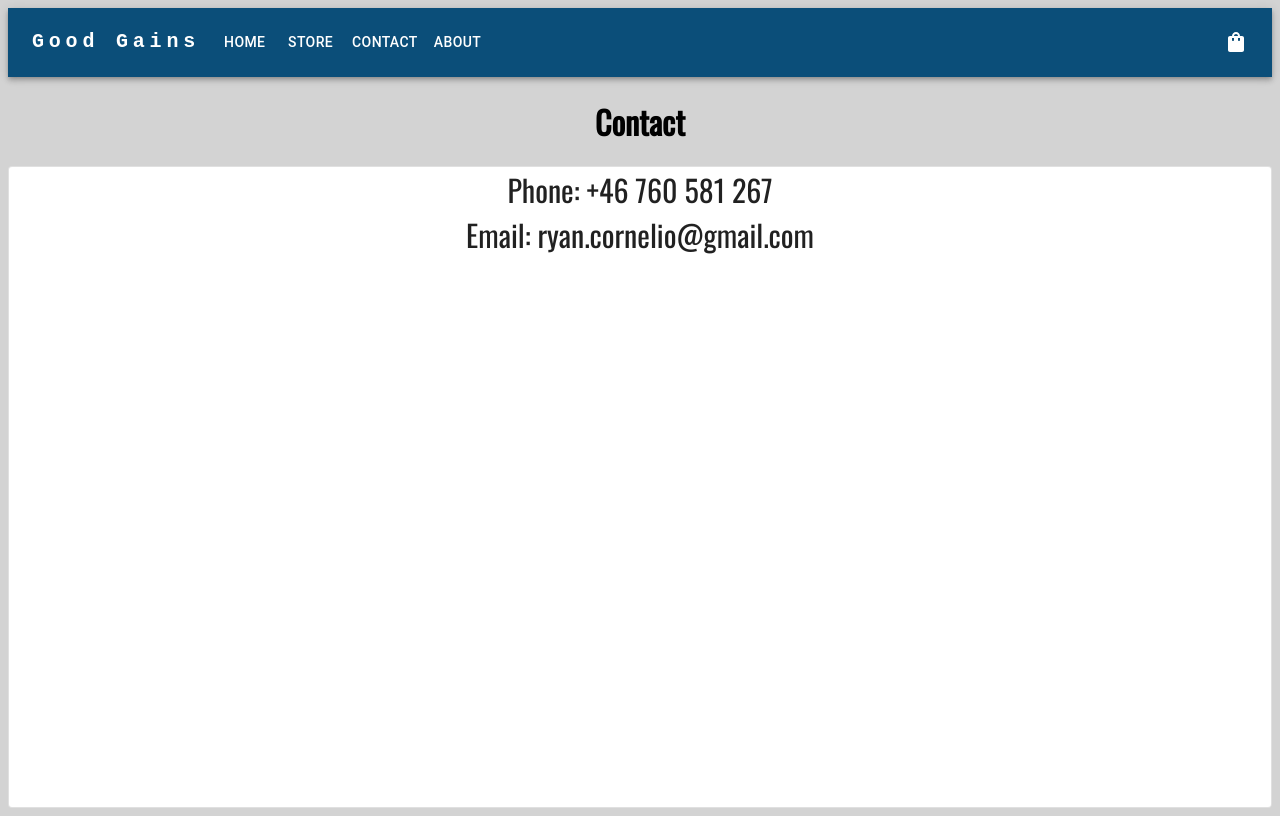
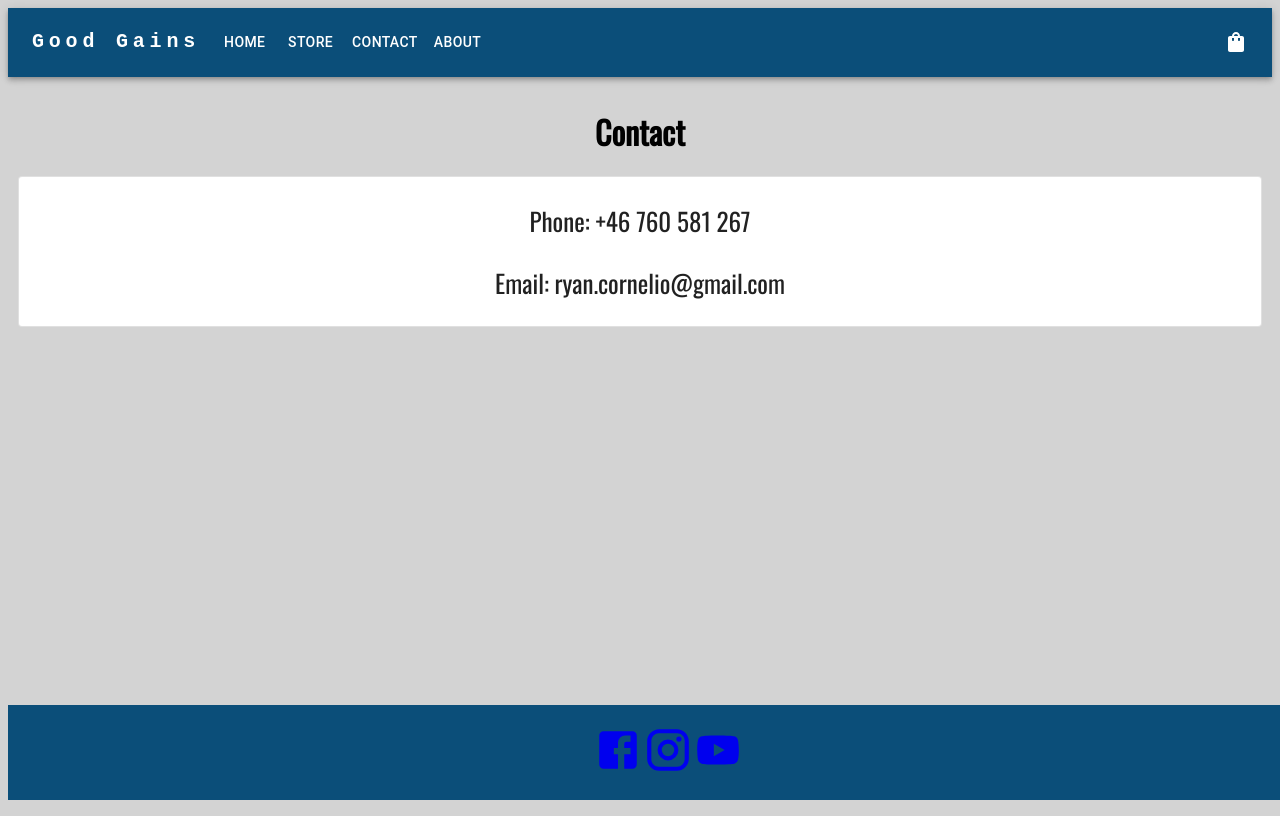
Before and after one commit to TechWithRyan/vite-shop, a React (Vite) app: page /contact in a window 1280 px wide. Built offline with nearby package versions, Linux system fonts and the light colour scheme.

Commit message:
footer almost done + fixed about page

```diff
--- a/index.html
+++ b/index.html
@@ -4,7 +4,7 @@
     <meta charset="UTF-8" />
     <link rel="icon" type="image/svg+xml" href="/vite.svg" />
     <meta name="viewport" content="width=device-width, initial-scale=1.0" />
-    <title>Vite + React</title>
+    <title>Training & Supplements</title>
   </head>
   <body>
     <div id="root"></div>
--- a/src/App.jsx
+++ b/src/App.jsx
@@ -5,12 +5,12 @@ import Store from './component/store'
 import Home from './component/home'
 import Contact from './component/contact'
 import About from './component/about'
+import Footer from './component/footer'
 
 function App() {
   return (
     <div>
       <Navbar />
-
       <Routes>
         <Route path="/home" element={<Home />} />
         <Route path="/" element={<Home />} />
@@ -18,6 +18,7 @@ function App() {
         <Route path="/contact" element={<Contact />} />
         <Route path="/about" element={<About />} />
       </Routes>
+    <Footer />
     </div>
 
   );
--- a/src/component/about.jsx
+++ b/src/component/about.jsx
@@ -1,19 +1,23 @@
 import React from 'react'
 import Card from '@mui/material/Card';
 import './index.scss'
+import Ryan from '../../images/ryan.jpg'
+import Max from '../../images/ryan.jpg'
 
 function About() {
     return (
 <div className="product">
             <h1>About</h1>
 
-        <Card variant="outlined">
+
             <div className="container">
-            <p>Training & suppliments. We love working out and staying active.</p>
+            <p>Training & suppliments. We love working out and being active.</p>
             <p>Our journey started 2022.</p>
+                <div><img src='../../images/ryan.jpg' alt="Photo of me"/><br /> Ryan-Phillips Iserhills Cornelio <br /> <i>Web development in E-commerce</i><br /> Hi. I'm Ryan. I live in Kungälv. <br /> I'm now looking for work where I can further expand my knowledge in web development. <br />Hope to hear from you. All the best, -Ryan. </div>
+
 
             </div>
-        </Card>
+
 </div>
     )
 }
--- a/src/component/contact.jsx
+++ b/src/component/contact.jsx
@@ -4,17 +4,13 @@ import './index.scss'
 
 function Contact() {
     return (
-        <div className="produt">
-
-
-        <h1>
-        Contact
-</h1>
+        <div className="product">
+            <h1>Contact</h1>
         <Card variant="outlined">
 
             <div className="container">
-                <p className="left">Phone: +46 760 581 267</p>
-                <p className="right">Email: ryan.cornelio@gmail.com</p>
+                <p>Phone: +46 760 581 267</p>
+                <p>Email: ryan.cornelio@gmail.com</p>
             </div>
         </Card>
         </div>
--- /dev/null
+++ b/src/component/footer.jsx
@@ -0,0 +1,25 @@
+import React from 'react'
+import './index.scss'
+import FacebookIcon from '@mui/icons-material/Facebook';
+import InstagramIcon from '@mui/icons-material/Instagram';
+import YouTubeIcon from '@mui/icons-material/YouTube';
+
+function Footer() {
+  return (
+    <div className="footer">
+        <div className="socials">
+        <a href="/">
+            <FacebookIcon sx={{ fontSize: 50 }} />
+        </a>
+        <a href="/">
+            <InstagramIcon sx={{ fontSize: 50 }} />
+        </a>
+        <a href="/">
+            <YouTubeIcon sx={{ fontSize: 50 }} />
+        </a>
+        </div>
+    </div>
+  )
+}
+
+export default Footer
--- a/src/component/index.scss
+++ b/src/component/index.scss
@@ -1,12 +1,22 @@
 @import url('https://fonts.googleapis.com/css2?family=Oswald&display=swap');
+
 .headLine {
     font-size: x-large;
     display: flex;
     justify-content: center;
 }
 
+a:visited{
+    color:#f7f8f8;
+}
+
+link{
+    color: #0B4E79;
+}
+
 a:hover {
-    color: rgb(127, 44, 221);
+    color: rgb(10, 10, 10);
+    transition: 0.5s;
 }
 
 .product {
@@ -24,30 +34,26 @@ h1{
 body{
     background-color: lightgray;
     font-family: 'Oswald', sans-serif;
+    min-height: 100vh;
+    width: auto;
 }
 
 img{
     margin: 'auto';
     display: 'block';
+}
 
+.container img{
+    border-radius: 50%;
+    height: 200px;
 }
 
 .container{
-    height: 80vh;
-    font-size: 30px;
+    height: auto;
+    font-size: 25px;
     margin: 0 auto;
     text-align: center;
     margin: 0 auto;
-    vertical-align: auto;
-}
-
-.left{
-    margin: 0 auto;
-
-}
-.right{
-    margin: 0 auto;
-
 }
 
 .headLine-about{
@@ -59,3 +65,13 @@ img{
     text-align: center;
 
 }
+
+.footer{
+    background-color: #0B4E79;
+    height: auto;
+    text-align: center;
+    padding: 20px;
+    width: 100%;
+    position: fixed;
+    bottom: 0;
+}
```
Also changed, not shown: images/ryan.jpg (added), 1 other file (tests, documents, lock files or other folders).
